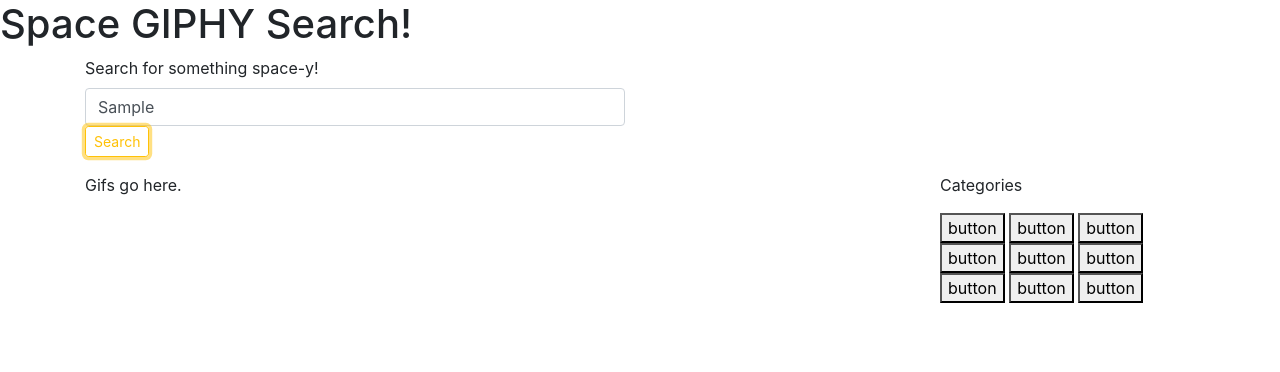
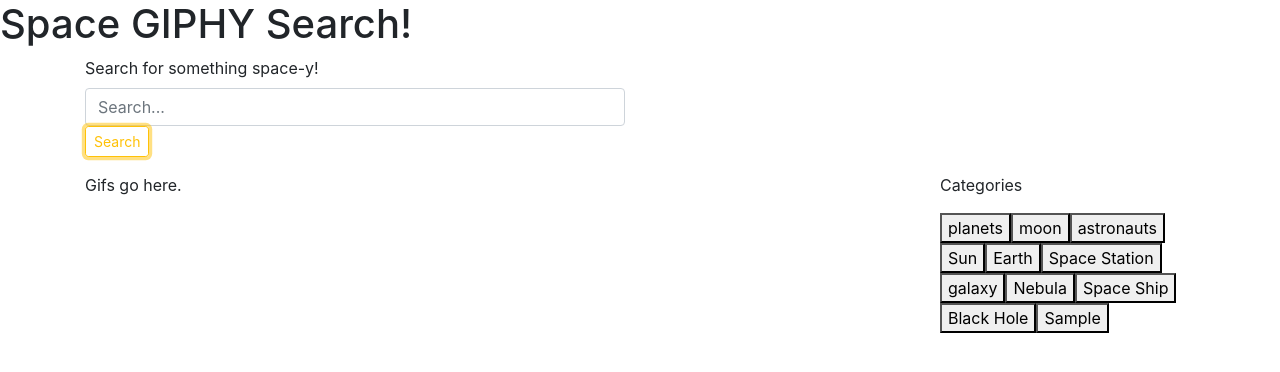
Before and after one commit to tyler-stewart1026/GIPHY-API, a plain HTML site: page index.html in a window 1280 px wide. Both pictures are taken after typing "Sample" into the empty fields and a click on the button "Search". Drawn offline with nearby package versions, Linux system fonts and the light colour scheme; no server answers.

Commit message:
more functions need more work, created searchbar button maker

```diff
--- /dev/null
+++ b/assets/css/reset.css
@@ -0,0 +1,48 @@
+/* http://meyerweb.com/eric/tools/css/reset/
+   v2.0 | 20110126
+   License: none (public domain)
+*/
+
+html, body, div, span, applet, object, iframe,
+h1, h2, h3, h4, h5, h6, p, blockquote, pre,
+a, abbr, acronym, address, big, cite, code,
+del, dfn, em, img, ins, kbd, q, s, samp,
+small, strike, strong, sub, sup, tt, var,
+b, u, i, center,
+dl, dt, dd, ol, ul, li,
+fieldset, form, label, legend,
+table, caption, tbody, tfoot, thead, tr, th, td,
+article, aside, canvas, details, embed,
+figure, figcaption, footer, header, hgroup,
+menu, nav, output, ruby, section, summary,
+time, mark, audio, video {
+	margin: 0;
+	padding: 0;
+	border: 0;
+	font-size: 100%;
+	font: inherit;
+	vertical-align: baseline;
+}
+/* HTML5 display-role reset for older browsers */
+article, aside, details, figcaption, figure,
+footer, header, hgroup, menu, nav, section {
+	display: block;
+}
+body {
+	line-height: 1;
+}
+ol, ul {
+	list-style: none;
+}
+blockquote, q {
+	quotes: none;
+}
+blockquote:before, blockquote:after,
+q:before, q:after {
+	content: '';
+	content: none;
+}
+table {
+	border-collapse: collapse;
+	border-spacing: 0;
+}
--- a/assets/javascript/app.js
+++ b/assets/javascript/app.js
@@ -1,15 +1,34 @@
 // global Var's here.
 
 
+var gifDiv = $('<div id="gifs">');
 
-// create click event to register our search box to search variable
-$('.searchbtn').on("click", function () {
+// array full of the pre-made buttons
+var topics = ["planets", "moon", "astronauts", "Sun", "Earth", "Space Station", "galaxy", "Nebula", "Space Ship", "Black Hole"]
+// dynamically create a div(s) for the gifs & buttons to go.
+function makeBtns() {
+    $('.buttons').empty();
+    for (var i = 0; i < topics.length; i++) {
+        console.log(topics[i]);
+        // var that holds buttons
+        var catBtn = $('<button>')
+        // add class, attribute, and text to buttons
+        catBtn.addClass('topic');
+        catBtn.text(topics[i]);
+        catBtn.attr('data-name', topics[i]);
+        // append to div
+        $('.buttons').append(catBtn);
+    }
+};
+makeBtns();
 
-    // create Var to hold search term
-    var search = $('#searchBar').val().trim()
 
-    // use AJAX to get API info from GIPHY
-    var queryURL = "https://api.giphy.com/v1/gifs/search?q=" + search + "&limit=8&rating=g&api_key=zeDT6SboXDp0gp0a6v5WKywQmmGLZuyS"
+// function to display the gifs
+function displayGifs() {
+
+    var topicID = $('.topic').click(function () {
+        var item = $(this).attr('data-name');
+        var queryURL = "https://api.giphy.com/v1/gifs/search?q=" + item + "&limit=8&rating=g&api_key=zeDT6SboXDp0gp0a6v5WKywQmmGLZuyS"
 
         $.ajax({
             url: queryURL,
@@ -17,9 +36,35 @@
         }).then(function (response) {
             console.log(response);
             var results = (response.data)
+            for (i = 0; i < results.length; i++) {
+                var gifDiv = $('<div>');
+                var rating = results[i].rating;
+                var p = $('<p>').text("Rating: " + rating);
+                var image = $('<img>');
+                image.attr('src', results[i].images.fixed_height.url);
 
+                gifDiv.prepend(p);
+                gifDiv.prepend(image);
+                $('gifArea').prepend(gifDiv);
+            }
+        })
     });
-})
-// dynamically create a div(s) for the gifs to go.
-// append user searches to the dom where the buttons are.
-// create click function to change the state of the gifs, still and animate.
+};
+displayGifs();
+
+
+// make Search bar input make a new button
+$('.searchbtn').on("click", function () {
+    event.preventDefault();
+    // create Var to hold search term
+    var search = $('#searchBar').val().trim();
+    console.log(search);
+    topics.push(search);
+    console.log(topics);
+    makeBtns();
+    $('#searchBar').val("");
+});
+
+// TO DO:
+// ========================================================================================================
+// create click event to register our search box to search variable, push new button up to topic array and rerun make button function
--- a/index.html
+++ b/index.html
@@ -6,6 +6,8 @@
     <title>Space GIPHY Search</title>
     <meta name="description" content="">
     <meta name="viewport" content="width=device-width, initial-scale=1">
+    <!-- css reset -->
+    <link rel="stylesheet" href="./assets/css/reset.css">
     <!-- bootstrap -->
     <link rel="stylesheet" href="https://stackpath.bootstrapcdn.com/bootstrap/4.3.1/css/bootstrap.min.css"
         integrity="sha384-ggOyR0iXCbMQv3Xipma34MD+dH/1fQ784/j6cY/iJTQUOhcWr7x9JvoRxT2MZw1T" crossorigin="anonymous">
@@ -30,7 +32,7 @@
                             <div class="col-md-6">
                                 <label for="searchBar">Search for something space-y!</label>
                                 <input type="text" class="form-control" id="searchBar" placeholder="Search...">
-                                <button class="searchbtn btn btn-outline-warning btn-rounded btn-sm my-0" type="button">Search</button>
+                                <button class="searchbtn btn btn-outline-warning btn-rounded btn-sm my-0" type="submit">Search</button>
                             </div>
                         </div>
                     </div>
@@ -43,17 +45,11 @@
             <div class="col-md-9 gifArea">
                 Gifs go here.
             </div>
-            <div class="col-md-3 buttons">
+            <div class="col-md-3">
                 <p class="cats">Categories</p>
-                <button type="input">button</button>
-                <button type="input">button</button>
-                <button type="input">button</button>
-                <button type="input">button</button>
-                <button type="input">button</button>
-                <button type="input">button</button>
-                <button type="input">button</button>
-                <button type="input">button</button>
-                <button type="input">button</button>
+                <div class="buttons">
+
+                </div>
             </div>
         </div>
     </div>
```
Lines whose indentation alone changed are shown as unchanged.
